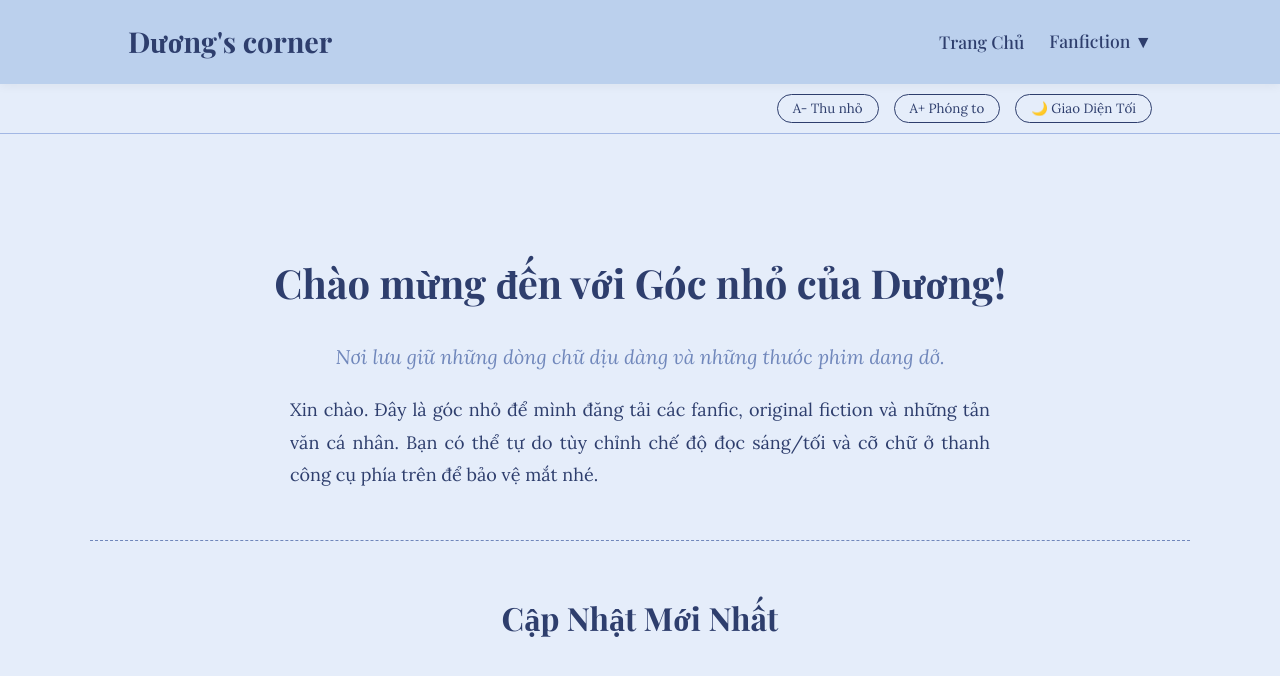
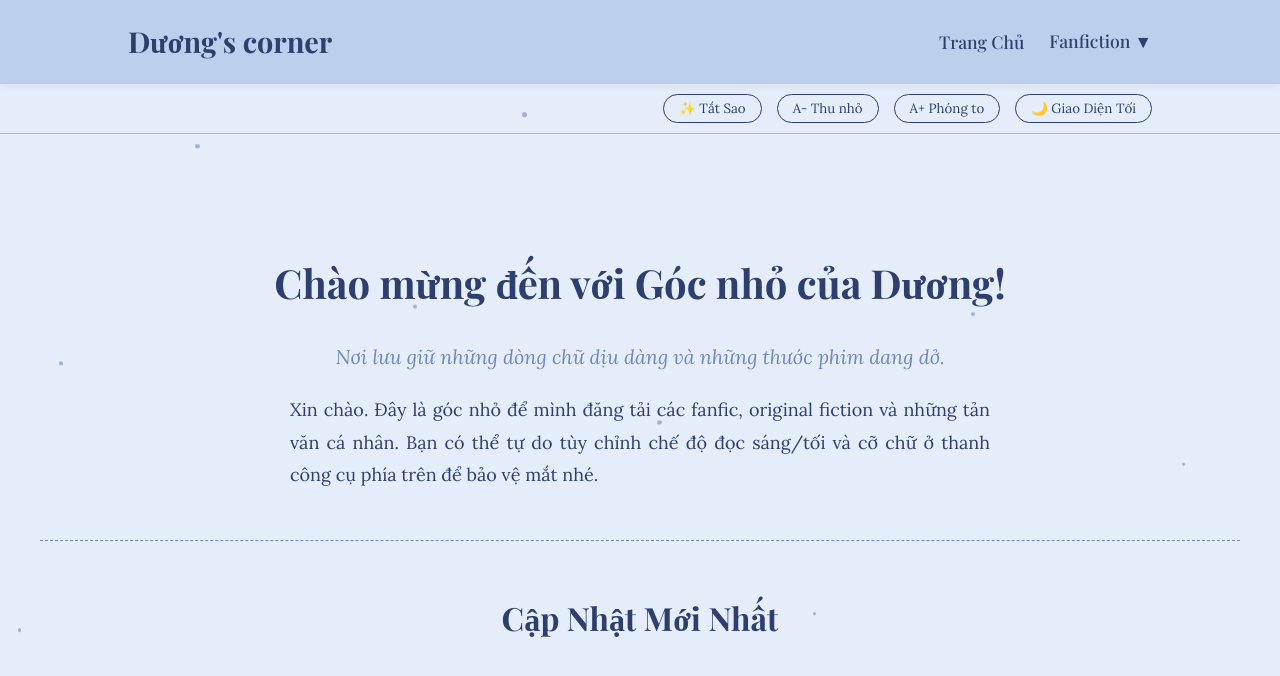
Before and after one commit to nghienduong14-lab/nghienduongcorner, a Jekyll site: the page built from index.html, in a window 1280 px wide, cut to the strip 0-684 px from the top of the page. Shown: the top 676 px of the strip. Built offline with Jekyll 4.4.1, drawn with Linux system fonts in a browser that asks for light colours; some web fonts are replaced.

Commit message:
Update default.html

```diff
--- a/_layouts/default.html
+++ b/_layouts/default.html
@@ -20,73 +20,37 @@
             --accent: var(--gladeye); --border-color: var(--astronaut);
         }
 
-        /* Định dạng đường phân cách (ngắt cảnh) trong truyện */
-        hr {
-            border: none;
-            border-top: 1px solid var(--border-color);
-            margin: 3rem auto;
-            width: 80%;
-            opacity: 0.7;
-        }
+        hr { border: none; border-top: 1px solid var(--border-color); margin: 3rem auto; width: 80%; opacity: 0.7; }
 
         body {
             font-family: 'Lora', serif; font-size: var(--base-font-size);
             background-color: var(--bg-color); color: var(--text-color);
             margin: 0; padding: 0; transition: all 0.4s ease; line-height: 1.8;
+            overflow-x: hidden; /* Tránh thanh cuộn ngang khi sao rơi */
         }
         h1, h2, h3, h4, .logo { font-family: 'Playfair Display', serif; font-weight: 700; }
         a { color: var(--accent); text-decoration: none; transition: opacity 0.2s; }
         a:hover { opacity: 0.7; }
-        nav { background: var(--nav-bg); padding: 1rem 10%; display: flex; justify-content: space-between; align-items: center; box-shadow: 0 2px 10px rgba(0,0,0,0.05); }
+        nav { background: var(--nav-bg); padding: 1rem 10%; display: flex; justify-content: space-between; align-items: center; box-shadow: 0 2px 10px rgba(0,0,0,0.05); position: relative; z-index: 10; }
         .logo { font-size: 1.8rem; color: var(--text-color); }
 
         .nav-links { display: flex; align-items: center; }
-        .nav-links > a, .dropbtn {
-            color: var(--text-color);
-            margin-left: 25px;
-            font-family: 'Playfair Display', serif;
-            font-size: 1.1rem;
-            background: none;
-            border: none;
-            cursor: pointer;
-            padding: 0;
-        }
-        .dropdown {
-            position: relative;
-            display: inline-block;
-        }
-        .dropdown-content {
-            display: none;
-            position: absolute;
-            background-color: var(--card-bg);
-            min-width: 180px;
-            box-shadow: 0px 8px 16px 0px rgba(0,0,0,0.2);
-            z-index: 1;
-            border-radius: 8px;
-            overflow: hidden;
-            top: 100%;
-            left: 25px;
-        }
-        .dropdown-content a {
-            color: var(--text-color);
-            padding: 12px 16px;
-            text-decoration: none;
-            display: block;
-            font-family: 'Lora', serif;
-            font-size: 1rem;
-            margin-left: 0;
-        }
-        .dropdown-content a:hover {
-            background-color: var(--bg-color);
-        }
-        .dropdown:hover .dropdown-content {
-            display: block;
-        }
+        .nav-links > a, .dropbtn { color: var(--text-color); margin-left: 25px; font-family: 'Playfair Display', serif; font-size: 1.1rem; background: none; border: none; cursor: pointer; padding: 0; }
+        .dropdown { position: relative; display: inline-block; }
+        .dropdown-content { display: none; position: absolute; background-color: var(--card-bg); min-width: 180px; box-shadow: 0px 8px 16px 0px rgba(0,0,0,0.2); z-index: 10; border-radius: 8px; overflow: hidden; top: 100%; left: 25px; }
+        .dropdown-content a { color: var(--text-color); padding: 12px 16px; text-decoration: none; display: block; font-family: 'Lora', serif; font-size: 1rem; }
+        .dropdown-content a:hover { background-color: var(--bg-color); }
+        .dropdown:hover .dropdown-content { display: block; }
 
-        .toolbar { display: flex; justify-content: flex-end; padding: 10px 10%; gap: 15px; border-bottom: 1px solid var(--border-color); }
+        .toolbar { display: flex; justify-content: flex-end; padding: 10px 10%; gap: 15px; border-bottom: 1px solid var(--border-color); position: relative; z-index: 10;}
         .toolbar button { background: transparent; border: 1px solid var(--text-color); color: var(--text-color); padding: 5px 15px; border-radius: 20px; cursor: pointer; font-family: 'Lora', serif; transition: all 0.3s; }
         .toolbar button:hover { background: var(--text-color); color: var(--bg-color); }
-        .container { max-width: 1100px; margin: 0 auto; padding: 2rem; }
+        .container { max-width: 1200px; margin: 0 auto; padding: 2rem; position: relative; z-index: 2; }
+
+        /* CSS Hiệu ứng sao rơi */
+        .star { position: fixed; top: -10px; background-color: var(--accent); border-radius: 50%; pointer-events: none; animation: fall linear forwards; z-index: 1; opacity: 0.6; }
+        [data-theme="dark"] .star { background-color: #fff; box-shadow: 0 0 5px #fff; }
+        @keyframes fall { to { transform: translateY(105vh); } }
     </style>
 </head>
 <body>
@@ -94,7 +58,6 @@
         <a href="{{ '/' | relative_url }}" class="logo">{{ site.name }}</a>
         <div class="nav-links">
             <a href="{{ '/' | relative_url }}">Trang Chủ</a>
-
             <div class="dropdown">
                 <a href="{{ '/fanfiction.html' | relative_url }}" class="dropbtn">Fanfiction ▼</a>
                 <div class="dropdown-content">
@@ -103,10 +66,10 @@
                     <a href="{{ '/fanfiction.html?tag=Nguyệt+Mộng' | relative_url }}">Nguyệt Mộng</a>
                 </div>
             </div>
-
         </div>
     </nav>
     <div class="toolbar">
+        <button onclick="toggleStars()" id="star-btn">✨ Tắt Sao</button>
         <button onclick="changeFontSize(-1)">A- Thu nhỏ</button>
         <button onclick="changeFontSize(1)">A+ Phóng to</button>
         <button onclick="toggleTheme()" id="theme-btn">🌙 Giao Diện Tối</button>
@@ -123,12 +87,40 @@
                 body.setAttribute('data-theme', 'dark'); btn.innerHTML = '☀️ Giao Diện Sáng';
             }
         }
+        // Đổi Cỡ Chữ
         let currentSize = 18;
         function changeFontSize(step) {
             currentSize += (step * 2);
             if (currentSize < 14) currentSize = 14; if (currentSize > 26) currentSize = 26;
             document.documentElement.style.setProperty('--base-font-size', currentSize + 'px');
         }
+
+        // Logic Hiệu ứng Sao Rơi
+        let starsEnabled = true;
+        let starInterval;
+        function createStar() {
+            if (!starsEnabled) return;
+            const star = document.createElement('div');
+            star.className = 'star';
+            star.style.left = Math.random() * 100 + 'vw';
+            star.style.width = Math.random() * 3 + 2 + 'px';
+            star.style.height = star.style.width;
+            star.style.animationDuration = Math.random() * 4 + 3 + 's'; // Rơi từ 3-7 giây
+            document.body.appendChild(star);
+            setTimeout(() => star.remove(), 7000); // Xóa sao khi rơi xong
+        }
+        function startStars() { starInterval = setInterval(createStar, 400); }
+        function toggleStars() {
+            starsEnabled = !starsEnabled;
+            const btn = document.getElementById('star-btn');
+            if (starsEnabled) {
+                btn.innerHTML = '✨ Tắt Sao'; startStars();
+            } else {
+                btn.innerHTML = '✨ Bật Sao'; clearInterval(starInterval);
+                document.querySelectorAll('.star').forEach(s => s.remove());
+            }
+        }
+        startStars(); // Bật sao mặc định khi vào web
     </script>
 </body>
 </html>
```
Also changed, not shown: other parts of _layouts/default.html (+1 -0 lines).
